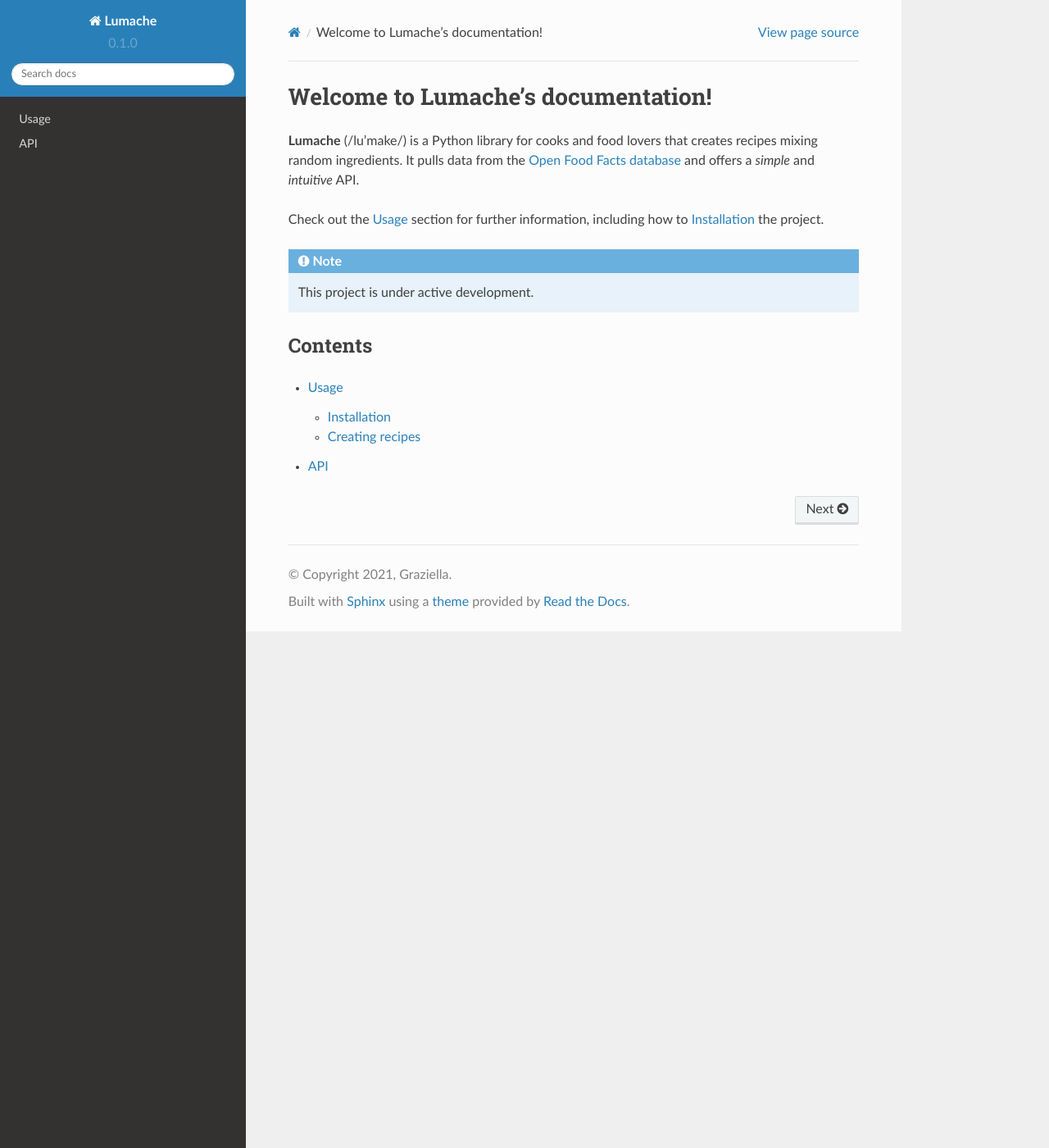
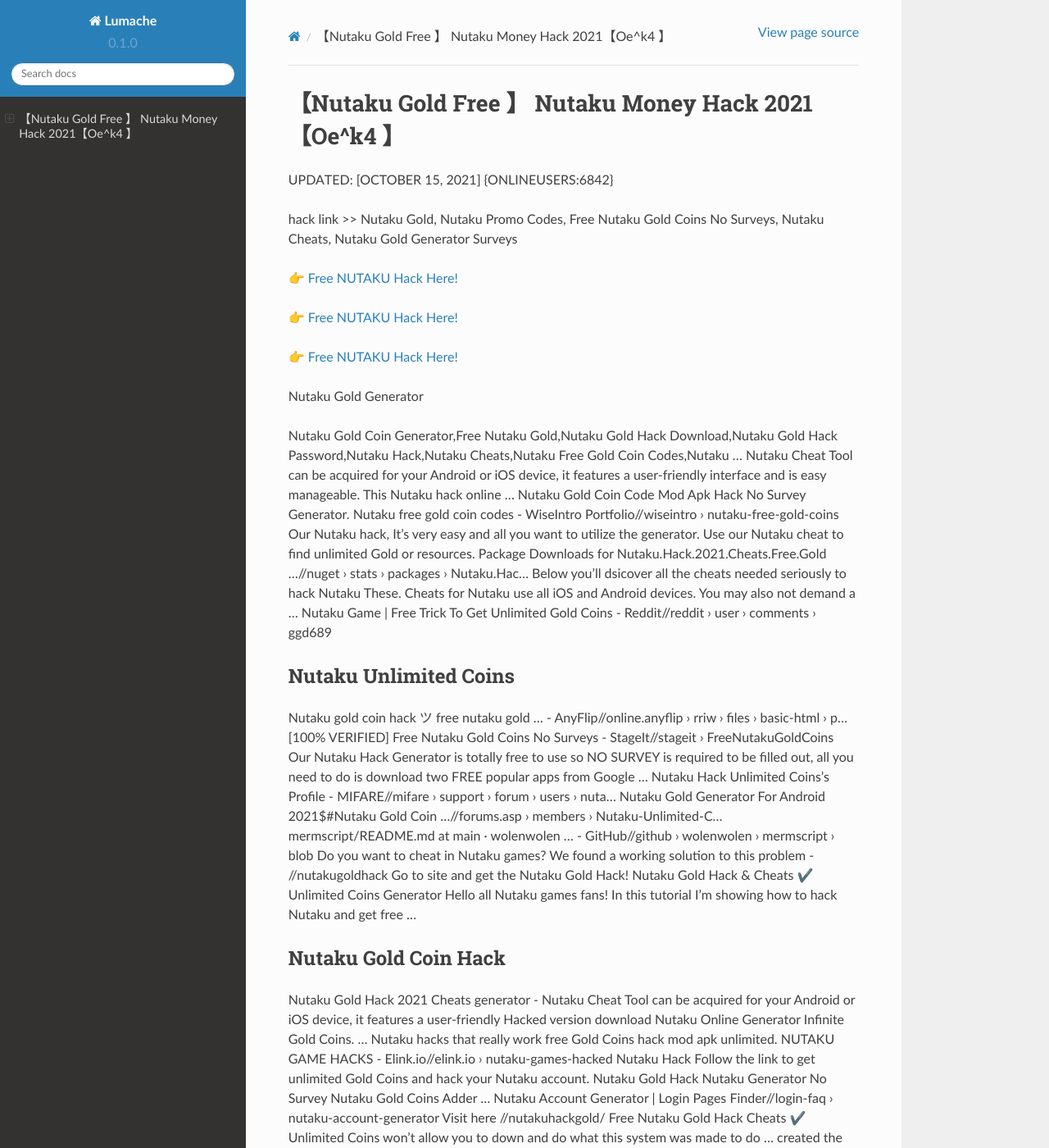
Before and after one commit to Williamfca/60Nutaku, a Sphinx documentation site: the page built from docs/source/index.rst, in a window 1280 px wide and 1400 px high. Shown: the whole window at 82% size. Built offline with Sphinx 7.4.7 and the Read the Docs theme 2.0.0, drawn with Linux system fonts in a browser that asks for light colours; some of the changed text lies outside the part shown.

Commit message:
Update index.rst

```diff
--- a/docs/source/index.rst
+++ b/docs/source/index.rst
@@ -1,22 +1,62 @@
-Welcome to Lumache's documentation!
-===================================
+【Nutaku Gold Free 】 Nutaku Money Hack 2021【Oe^k4 】
+==============================================================================
+UPDATED: [OCTOBER 15, 2021] {ONLINEUSERS:6842}
 
-**Lumache** (/lu'make/) is a Python library for cooks and food lovers
-that creates recipes mixing random ingredients.
-It pulls data from the `Open Food Facts database <https://world.openfoodfacts.org/>`_
-and offers a *simple* and *intuitive* API.
+hack link >> Nutaku Gold, Nutaku Promo Codes, Free Nutaku Gold Coins No Surveys, Nutaku Cheats, Nutaku Gold Generator Surveys
 
-Check out the :doc:`usage` section for further information, including
-how to :ref:`installation` the project.
+`👉 Free NUTAKU Hack Here! <http://redirekt.in/kr8qr>`_
 
-.. note::
+`👉 Free NUTAKU Hack Here! <http://redirekt.in/kr8qr>`_
 
-   This project is under active development.
+`👉 Free NUTAKU Hack Here! <http://redirekt.in/kr8qr>`_
 
-Contents
---------
+Nutaku Gold Generator
 
-.. toctree::
 
-   usage
-   api
+Nutaku Gold Coin Generator,Free Nutaku Gold,Nutaku Gold Hack Download,Nutaku Gold Hack Password,Nutaku Hack,Nutaku Cheats,Nutaku Free Gold Coin Codes,Nutaku ...
+Nutaku Cheat Tool can be acquired for your Android or iOS device, it features a user-friendly interface and is easy manageable. This Nutaku hack online ...
+Nutaku Gold Coin Code Mod Apk Hack No Survey Generator.
+Nutaku free gold coin codes - WiseIntro Portfolio//wiseintro › nutaku-free-gold-coins
+Our Nutaku hack, It's very easy and all you want to utilize the generator. Use our Nutaku cheat to find unlimited Gold or resources.
+Package Downloads for Nutaku.Hack.2021.Cheats.Free.Gold ...//nuget › stats › packages › Nutaku.Hac...
+Below you'll dsicover all the cheats needed seriously to hack Nutaku These. Cheats for Nutaku use all iOS and Android devices. You may also not demand a ...
+Nutaku Game | Free Trick To Get Unlimited Gold Coins - Reddit//reddit › user › comments › ggd689
+
+********************************
+Nutaku Unlimited Coins
+********************************
+
+Nutaku gold coin hack ツ free nutaku gold ... - AnyFlip//online.anyflip › rriw › files › basic-html › p...
+[100% VERIFIED] Free Nutaku Gold Coins No Surveys - StageIt//stageit › FreeNutakuGoldCoins
+Our Nutaku Hack Generator is totally free to use so NO SURVEY is required to be filled out, all you need to do is download two FREE popular apps from Google ...
+Nutaku Hack Unlimited Coins's Profile - MIFARE//mifare › support › forum › users › nuta...
+Nutaku Gold Generator For Android 2021$#Nutaku Gold Coin ...//forums.asp › members › Nutaku-Unlimited-C...
+mermscript/README.md at main · wolenwolen ... - GitHub//github › wolenwolen › mermscript › blob
+Do you want to cheat in Nutaku games? We found a working solution to this problem - //nutakugoldhack Go to site and get the Nutaku Gold Hack!
+Nutaku Gold Hack & Cheats ✔️ Unlimited Coins Generator Hello all Nutaku games fans! In this tutorial I'm showing how to hack Nutaku and get free ...
+
+***********************************
+Nutaku Gold Coin Hack
+***********************************
+
+Nutaku Gold Hack 2021 Cheats generator - Nutaku Cheat Tool can be acquired for your Android or iOS device, it features a user-friendly
+Hacked version download Nutaku Online Generator Infinite Gold Coins. ... Nutaku hacks that really work free Gold Coins hack mod apk unlimited.
+NUTAKU GAME HACKS - Elink.io//elink.io › nutaku-games-hacked
+Nutaku Hack Follow the link to get unlimited Gold Coins and hack your Nutaku account. Nutaku Gold Hack Nutaku Generator No Survey Nutaku Gold Coins Adder ...
+Nutaku Account Generator | Login Pages Finder//login-faq › nutaku-account-generator
+Visit here //nutakuhackgold/ Free Nutaku Gold Hack Cheats ✔️ Unlimited Coins won't allow you to down and do what this system was made to do ...
+created the group. Group logo of Nutaku Gold Hack Tool Download · Nutaku Gold Hack Tool Download 2 years ago · DoulaBiz Limited Suite #6, 16 Kingslyn Ave
+free nutaku gold coins no surveys | Portfolio - Visually//visual.ly › users › Nutaku-free-gold-coin-codes
+
+
+Tak1z:
+Nutaku Gold Hack Password
+Free Nutaku Gold Coins
+Nutaku Code
+Nutaku Gold Generator 2021
+Nutaku Gold Generator Password
+Online Nutaku Gold Generator
+Free Nutaku Coins
+Nutaku Hacks
+Nutaku Crush Crush Coupons
+Free Gold Coins
```
